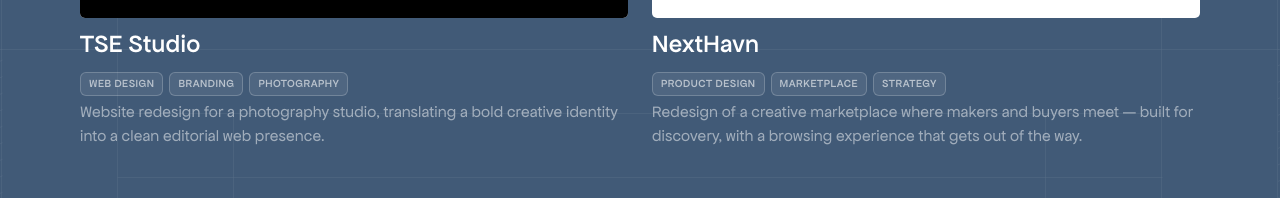
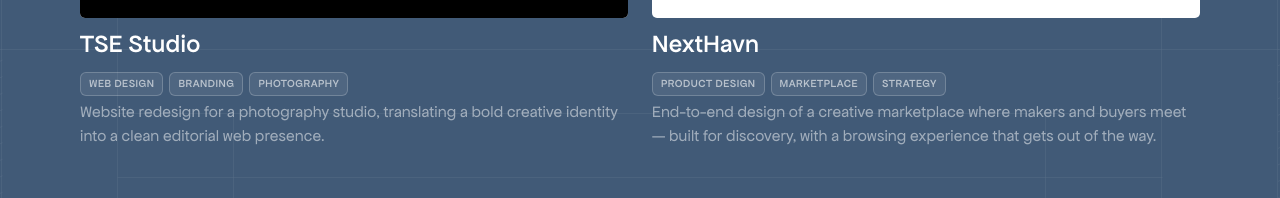
Before and after one commit to audumart/portfolio, a Next.js app: page / in a window 1280 px wide. Shown: the part 2393-2591 px from the top of the page. Built offline with nearby package versions, Linux system fonts and the light colour scheme; a web font is replaced by a local one.

Commit message:
additional site content

```diff
--- a/app/page.tsx
+++ b/app/page.tsx
@@ -185,7 +185,7 @@
       </div>
       <CardLabel>NextHavn</CardLabel>
       <CardTags tags={["Product Design", "Marketplace", "Strategy"]} />
-      <CardDesc>Redesign of a creative marketplace where makers and buyers meet — built for discovery, with a browsing experience that gets out of the way.</CardDesc>
+      <CardDesc>End-to-end design of a creative marketplace where makers and buyers meet — built for discovery, with a browsing experience that gets out of the way.</CardDesc>
     </Link>
   );
 }
```
